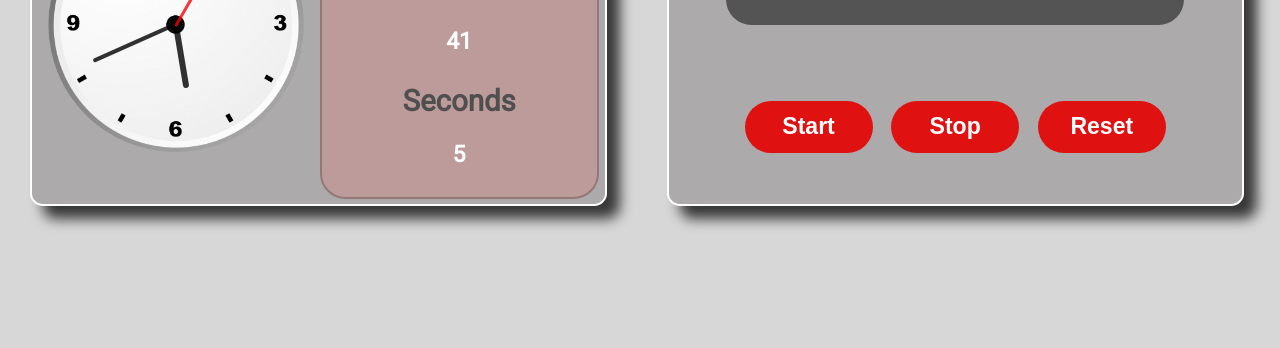
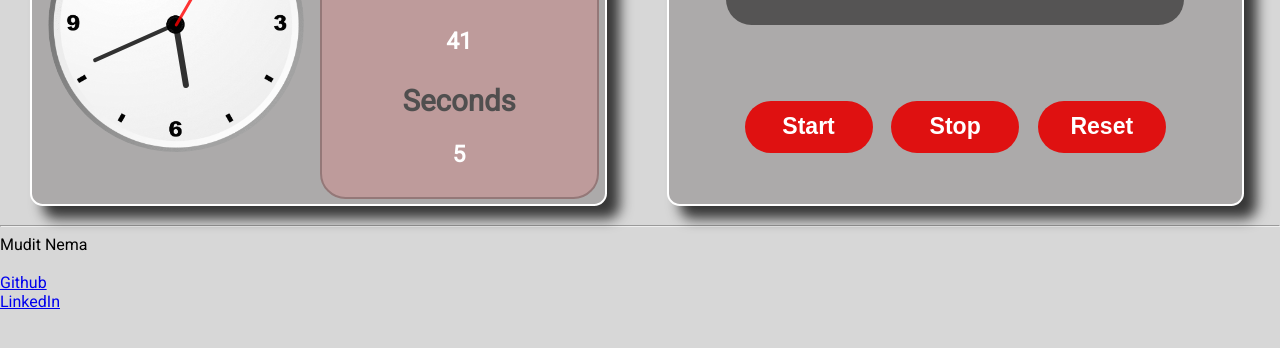
Before and after one commit to MuditNema/Clock_Stop_Watch, a plain HTML site: page index.html in a window 1280 px wide. Shown: the part 246-594 px from the top of the page. Drawn offline with Linux system fonts and the light colour scheme.

Commit message:
Update index.html

```diff
--- a/index.html
+++ b/index.html
@@ -53,6 +53,12 @@
             </div>
         </div>
     </section>
+    <footer>
+        <hr>
+        <div class="copyright">Mudit Nema <br> <br>
+           <a href="https://github.com/MuditNema" target="_blank"> Github</a> <br> <a href="https://www.linkedin.com/in/mudit-nema-242a85210/" target="_blank">LinkedIn</a>
+        </div>
+    </footer>
     <script src="demo.js"></script>
 </body>
 </html>
```
